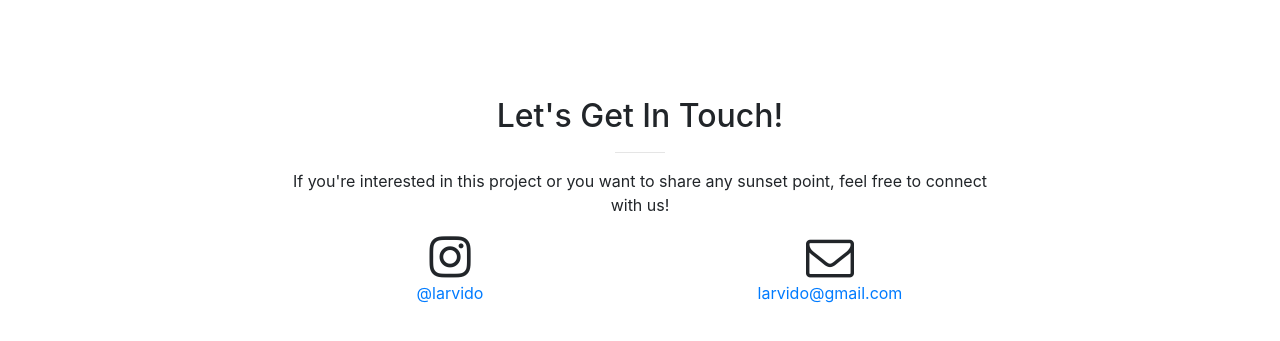
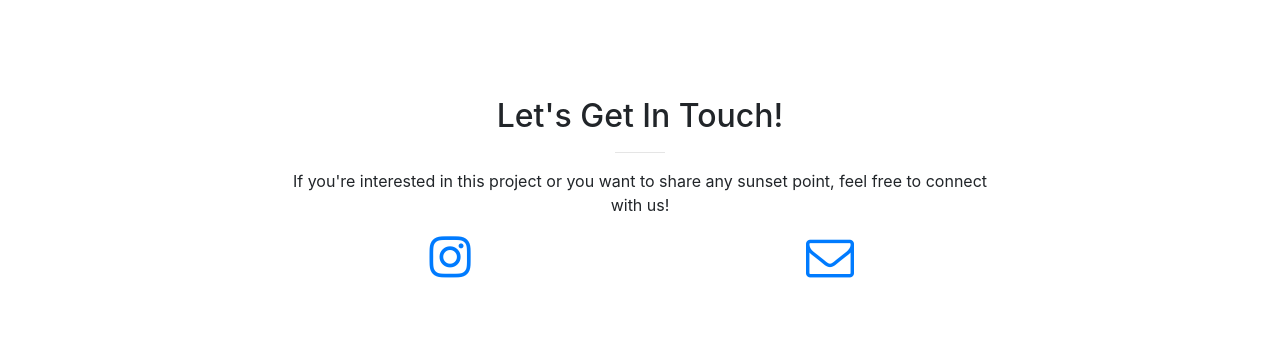
Before and after one commit to larvido/GirlsCodingDayDemo2, a website with bundled scripts: page index.html in a window 1280 px wide. Shown: the part 2261-2602 px from the top of the page. Built offline with nearby package versions, Linux system fonts and the light colour scheme.

Commit message:
edit contact info

```diff
--- a/index.html
+++ b/index.html
@@ -140,7 +140,7 @@
             </a>
           </div>
           <div class="col-lg-4 col-sm-6">
-            <a class="portfolio-box" href="img/photosfullsize/yosemite_glacier_point.jpg">
+            <a class="portfolio-box" href="img/photos/fullsize/yosemite_glacier_point.jpg">
               <img class="img-fluid" src="img/photos/thumbnails/yosemite_glacier_point.jpg" alt="">
               <div class="portfolio-box-caption">
                 <div class="portfolio-box-caption-content">
@@ -230,16 +230,10 @@
         </div>
         <div class="row">
           <div class="col-lg-4 ml-auto text-center">
-            <i class="fa fa-instagram fa-3x sr-contact"></i>
-            <p>
-              <a href="https://www.instagram.com/larvido/">@larvido</a>
-            </p>
+            <a href="https://www.instagram.com/larvido/"><i class="fa fa-instagram fa-3x sr-contact"></i></a>
           </div>
           <div class="col-lg-4 mr-auto text-center">
-            <i class="fa fa-envelope-o fa-3x sr-contact"></i>
-            <p>
-              <a href="mailto:your-email@your-domain.com">larvido@gmail.com</a>
-            </p>
+            <a href="mailto:larvido@gmail.com"><i class="fa fa-envelope-o fa-3x sr-contact"></i></a>
           </div>
         </div>
       </div>
```
